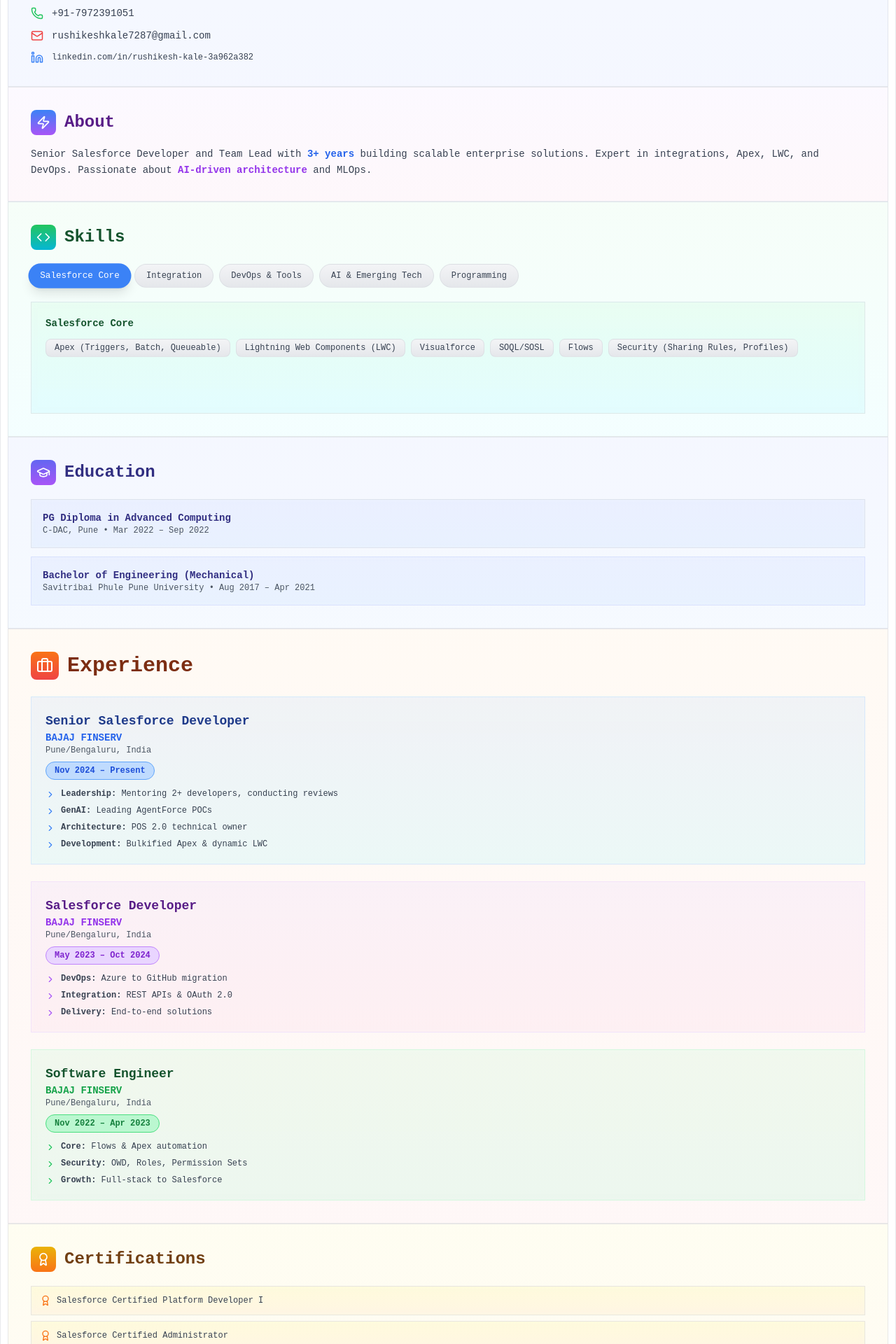
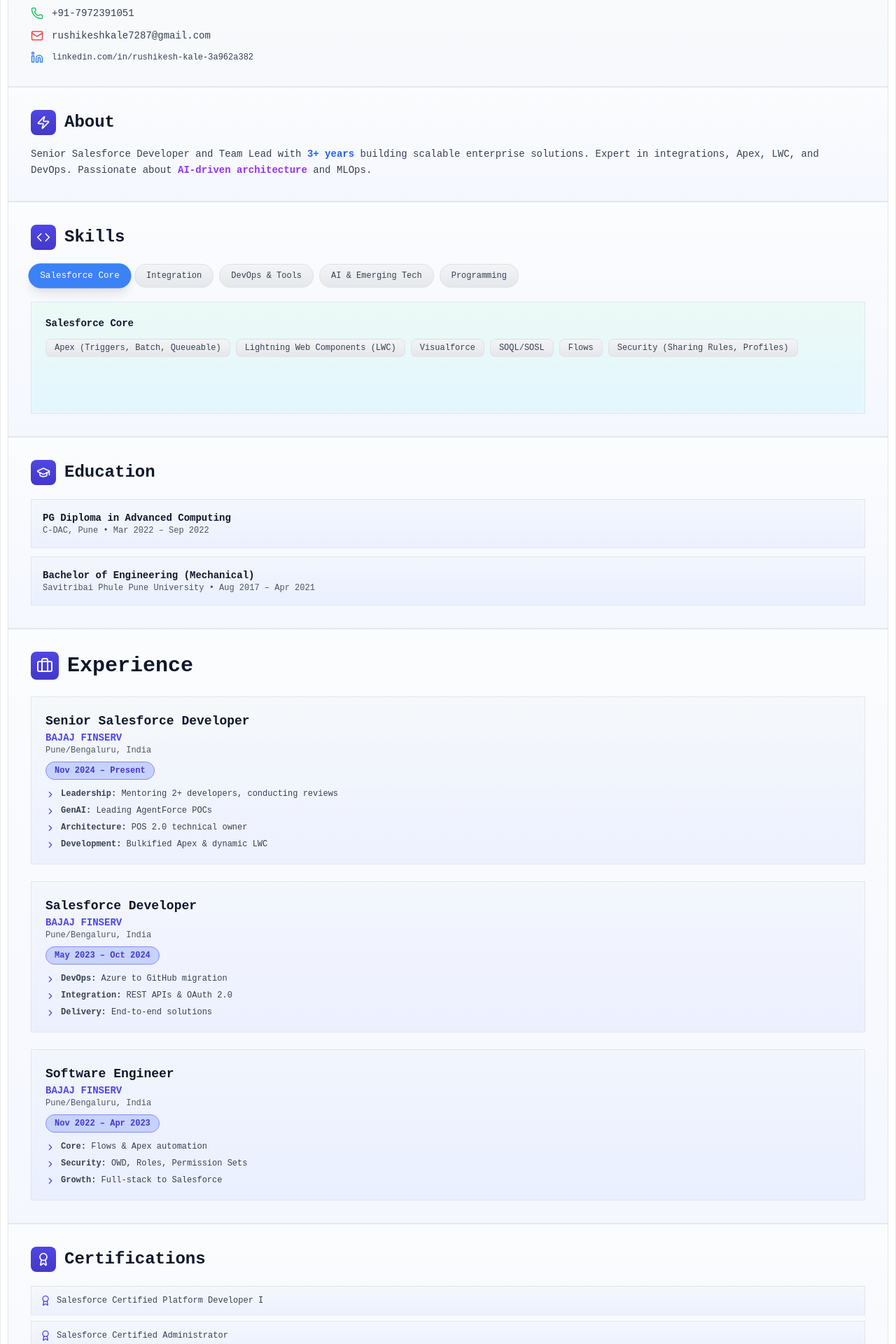
Before and after one commit to Rushi7287/rushikeshPortfolio, a React (Create React App) app: page /#/resume in a window 1280 px wide. Shown: the part 260-2180 px from the top of the page at 70% size. Built offline with nearby package versions, Linux system fonts and the light colour scheme.

Commit message:
changes done

```diff
--- a/src/pages/ResumePage.jsx
+++ b/src/pages/ResumePage.jsx
@@ -82,12 +82,12 @@
       >
         <div className="grid grid-cols-1 lg:grid-cols-2 gap-0">
           <div className="space-y-0">
-            <div className="backdrop-blur-xl p-4 sm:p-6 md:p-8 transition-all duration-300 bg-gradient-to-br from-blue-50/60 to-indigo-50/60 border border-gray-300/50 hover:border-blue-300/70">
+            <div className="backdrop-blur-xl p-4 sm:p-6 md:p-8 transition-all duration-300 bg-gradient-to-br from-slate-50/60 to-slate-100/60 border border-gray-300/50 hover:border-indigo-300/70">
               <div className="mb-6 text-center">
-                <h1 className="text-2xl sm:text-3xl md:text-4xl font-bold mb-1 tracking-tight text-blue-900">
+                <h1 className="text-2xl sm:text-3xl md:text-4xl font-bold mb-1 tracking-tight text-slate-900">
                   RUSHIKESH
                 </h1>
-                <h1 className="text-2xl sm:text-3xl md:text-4xl font-bold mb-3 text-blue-900 via-purple-500 to-pink-500 bg-clip-text">
+                <h1 className="text-2xl sm:text-3xl md:text-4xl font-bold mb-3 text-slate-900 via-indigo-600 to-indigo-700 bg-clip-text">
                   KALE
                 </h1>
                 <p className="text-base sm:text-lg font-light text-purple-700">
@@ -118,12 +118,12 @@
               </div>
             </div>
 
-            <div className="backdrop-blur-xl p-4 sm:p-6 md:p-8 transition-all duration-300 bg-gradient-to-br from-purple-50/60 to-pink-50/60 border border-gray-300/50 hover:border-purple-300/70">
+            <div className="backdrop-blur-xl p-4 sm:p-6 md:p-8 transition-all duration-300 bg-gradient-to-br from-slate-50/60 to-indigo-50/60 border border-gray-300/50 hover:border-indigo-300/70">
               <div className="flex items-center gap-3 mb-4">
-                <div className="p-2 bg-gradient-to-br from-blue-500 to-purple-500 rounded-lg">
+                <div className="p-2 bg-gradient-to-br from-indigo-600 to-indigo-700 rounded-lg">
                   <Zap className="text-white" size={20} />
                 </div>
-                <h2 className="text-xl sm:text-2xl font-bold text-purple-900">
+                <h2 className="text-xl sm:text-2xl font-bold text-slate-900">
                   About
                 </h2>
               </div>
@@ -139,12 +139,12 @@
               </p>
             </div>
 
-            <div className="backdrop-blur-xl p-4 sm:p-6 md:p-8 transition-all duration-300 bg-gradient-to-br from-green-50/60 to-cyan-50/60 border border-gray-300/50 hover:border-green-300/70">
+            <div className="backdrop-blur-xl p-4 sm:p-6 md:p-8 transition-all duration-300 bg-gradient-to-br from-slate-50/60 to-indigo-50/60 border border-gray-300/50 hover:border-indigo-300/70">
               <div className="flex items-center gap-3 mb-5">
-                <div className="p-2 bg-gradient-to-br from-green-500 to-cyan-500 rounded-lg">
+                <div className="p-2 bg-gradient-to-br from-indigo-600 to-indigo-700 rounded-lg">
                   <Code className="text-white" size={20} />
                 </div>
-                <h2 className="text-xl sm:text-2xl font-bold text-green-900">
+                <h2 className="text-xl sm:text-2xl font-bold text-slate-900">
                   Skills
                 </h2>
               </div>
@@ -166,7 +166,7 @@
               </div>
 
               <div className="backdrop-blur-sm p-3 sm:p-5 min-h-40 bg-gradient-to-br from-green-100/40 to-cyan-100/40 border border-gray-300/50">
-                <h3 className="text-xs sm:text-sm font-bold mb-3 text-green-900">
+                <h3 className="text-xs sm:text-sm font-bold mb-3 text-slate-900">
                   {skillCategories[activeSkillCategory].title}
                 </h3>
                 <div className="flex flex-wrap gap-2">
@@ -184,26 +184,26 @@
               </div>
             </div>
 
-            <div className="backdrop-blur-xl p-4 sm:p-6 md:p-8 transition-all duration-300 bg-gradient-to-br from-indigo-50/60 to-blue-50/60 border border-gray-300/50 hover:border-indigo-300/70">
+            <div className="backdrop-blur-xl p-4 sm:p-6 md:p-8 transition-all duration-300 bg-gradient-to-br from-slate-50/60 to-indigo-50/60 border border-gray-300/50 hover:border-indigo-300/70">
               <div className="flex items-center gap-3 mb-5">
-                <div className="p-2 bg-gradient-to-br from-indigo-500 to-purple-500 rounded-lg">
+                <div className="p-2 bg-gradient-to-br from-indigo-600 to-indigo-700 rounded-lg">
                   <GraduationCap className="text-white" size={20} />
                 </div>
-                <h2 className="text-xl sm:text-2xl font-bold text-indigo-900">
+                <h2 className="text-xl sm:text-2xl font-bold text-slate-900">
                   Education
                 </h2>
               </div>
               <div className="space-y-3">
-                <div className="backdrop-blur-sm p-3 sm:p-4 transition-all bg-gradient-to-r from-indigo-100/40 to-blue-100/40 border border-gray-300/50 hover:border-indigo-300/70">
-                  <h3 className="font-bold text-xs sm:text-sm text-indigo-900">
+                  <div className="backdrop-blur-sm p-3 sm:p-4 transition-all bg-gradient-to-r from-slate-100/40 to-indigo-100/40 border border-gray-300/50 hover:border-indigo-300/70">
+                  <h3 className="font-bold text-xs sm:text-sm text-slate-900">
                     PG Diploma in Advanced Computing
                   </h3>
                   <p className="text-xs text-gray-600">
                     C-DAC, Pune • Mar 2022 – Sep 2022
                   </p>
                 </div>
-                <div className="backdrop-blur-sm p-3 sm:p-4 transition-all bg-gradient-to-r from-indigo-100/40 to-blue-100/40 border border-indigo-200/50 hover:border-indigo-300/70">
-                  <h3 className="font-bold text-xs sm:text-sm text-indigo-900">
+                  <div className="backdrop-blur-sm p-3 sm:p-4 transition-all bg-gradient-to-r from-slate-100/40 to-indigo-100/40 border border-gray-300/50 hover:border-indigo-300/70">
+                  <h3 className="font-bold text-xs sm:text-sm text-slate-900">
                     Bachelor of Engineering (Mechanical)
                   </h3>
                   <p className="text-xs text-gray-600">
@@ -215,36 +215,36 @@
           </div>
 
           <div className="space-y-0">
-            <div className="backdrop-blur-xl p-4 sm:p-6 md:p-8 transition-all duration-300 bg-gradient-to-br from-orange-50/60 to-red-50/60 border border-gray-300/50 hover:border-orange-300/70">
+            <div className="backdrop-blur-xl p-4 sm:p-6 md:p-8 transition-all duration-300 bg-gradient-to-br from-slate-50/60 to-indigo-50/60 border border-gray-300/50 hover:border-indigo-300/70">
               <div className="flex items-center gap-3 mb-6">
-                <div className="p-2 bg-gradient-to-br from-orange-500 to-red-500 rounded-lg">
+                <div className="p-2 bg-gradient-to-br from-indigo-600 to-indigo-700 rounded-lg">
                   <Briefcase className="text-white" size={24} />
                 </div>
-                <h2 className="text-xl sm:text-2xl md:text-3xl font-bold text-orange-900">
+                <h2 className="text-xl sm:text-2xl md:text-3xl font-bold text-slate-900">
                   Experience
                 </h2>
               </div>
 
               <div className="space-y-0 md:space-y-6">
-                <div className="backdrop-blur-sm p-4 sm:p-5 transition-all bg-gradient-to-br from-blue-100/40 to-cyan-100/40 border border-blue-200/50 hover:border-blue-300/70">
+                <div className="backdrop-blur-sm p-4 sm:p-5 transition-all bg-gradient-to-br from-slate-100/40 to-indigo-100/40 border border-gray-300/50 hover:border-indigo-300/70">
                   <div className="mb-3">
-                    <h3 className="text-base sm:text-lg font-bold text-blue-900">
+                    <h3 className="text-base sm:text-lg font-bold text-slate-900">
                       Senior Salesforce Developer
                     </h3>
-                    <p className="font-semibold text-sm text-blue-600">
+                    <p className="font-semibold text-sm text-indigo-600">
                       BAJAJ FINSERV
                     </p>
                     <p className="text-xs text-gray-600">
                       Pune/Bengaluru, India
                     </p>
-                    <span className="inline-block mt-2 px-3 py-1 rounded-full text-xs font-semibold bg-blue-200 border border-blue-400 text-blue-700">
+                    <span className="inline-block mt-2 px-3 py-1 rounded-full text-xs font-semibold bg-indigo-200 border border-indigo-400 text-indigo-700">
                       Nov 2024 – Present
                     </span>
                   </div>
                   <ul className="space-y-2 text-xs text-gray-700">
                     <li className="flex gap-2">
                       <ChevronRight
-                        className="text-blue-500 flex-shrink-0 mt-0.5"
+                        className="text-indigo-600 flex-shrink-0 mt-0.5"
                         size={14}
                       />
                       <span>
@@ -254,7 +254,7 @@
                     </li>
                     <li className="flex gap-2">
                       <ChevronRight
-                        className="text-blue-500 flex-shrink-0 mt-0.5"
+                        className="text-indigo-600 flex-shrink-0 mt-0.5"
                         size={14}
                       />
                       <span>
@@ -263,7 +263,7 @@
                     </li>
                     <li className="flex gap-2">
                       <ChevronRight
-                        className="text-blue-500 flex-shrink-0 mt-0.5"
+                        className="text-indigo-600 flex-shrink-0 mt-0.5"
                         size={14}
                       />
                       <span>
@@ -272,7 +272,7 @@
                     </li>
                     <li className="flex gap-2">
                       <ChevronRight
-                        className="text-blue-500 flex-shrink-0 mt-0.5"
+                        className="text-indigo-600 flex-shrink-0 mt-0.5"
                         size={14}
                       />
                       <span>
@@ -283,25 +283,25 @@
                   </ul>
                 </div>
 
-                <div className="backdrop-blur-sm p-4 sm:p-5 transition-all bg-gradient-to-br from-purple-100/40 to-pink-100/40 border border-purple-200/50 hover:border-purple-300/70">
+                <div className="backdrop-blur-sm p-4 sm:p-5 transition-all bg-gradient-to-br from-slate-100/40 to-indigo-100/40 border border-gray-300/50 hover:border-indigo-300/70">
                   <div className="mb-3">
-                    <h3 className="text-base sm:text-lg font-bold text-purple-900">
+                    <h3 className="text-base sm:text-lg font-bold text-slate-900">
                       Salesforce Developer
                     </h3>
-                    <p className="font-semibold text-sm text-purple-600">
+                    <p className="font-semibold text-sm text-indigo-600">
                       BAJAJ FINSERV
                     </p>
                     <p className="text-xs text-gray-600">
                       Pune/Bengaluru, India
                     </p>
-                    <span className="inline-block mt-2 px-3 py-1 rounded-full text-xs font-semibold bg-purple-200 border border-purple-400 text-purple-700">
+                    <span className="inline-block mt-2 px-3 py-1 rounded-full text-xs font-semibold bg-indigo-200 border border-indigo-400 text-indigo-700">
                       May 2023 – Oct 2024
                     </span>
                   </div>
                   <ul className="space-y-2 text-xs text-gray-700">
                     <li className="flex gap-2">
                       <ChevronRight
-                        className="text-purple-500 flex-shrink-0 mt-0.5"
+                        className="text-indigo-600 flex-shrink-0 mt-0.5"
                         size={14}
                       />
                       <span>
@@ -310,7 +310,7 @@
                     </li>
                     <li className="flex gap-2">
                       <ChevronRight
-                        className="text-purple-500 flex-shrink-0 mt-0.5"
+                        className="text-indigo-600 flex-shrink-0 mt-0.5"
                         size={14}
                       />
                       <span>
@@ -319,7 +319,7 @@
                     </li>
                     <li className="flex gap-2">
                       <ChevronRight
-                        className="text-purple-500 flex-shrink-0 mt-0.5"
+                        className="text-indigo-600 flex-shrink-0 mt-0.5"
                         size={14}
                       />
                       <span>
@@ -329,25 +329,25 @@
                   </ul>
                 </div>
 
-                <div className="backdrop-blur-sm p-4 sm:p-5 transition-all bg-gradient-to-br from-green-100/40 to-emerald-100/40 border border-green-200/50 hover:border-green-300/70">
+                <div className="backdrop-blur-sm p-4 sm:p-5 transition-all bg-gradient-to-br from-slate-100/40 to-indigo-100/40 border border-gray-300/50 hover:border-indigo-300/70">
                   <div className="mb-3">
-                    <h3 className="text-base sm:text-lg font-bold text-green-900">
+                    <h3 className="text-base sm:text-lg font-bold text-slate-900">
                       Software Engineer
                     </h3>
-                    <p className="font-semibold text-sm text-green-600">
+                    <p className="font-semibold text-sm text-indigo-600">
                       BAJAJ FINSERV
                     </p>
                     <p className="text-xs text-gray-600">
                       Pune/Bengaluru, India
                     </p>
-                    <span className="inline-block mt-2 px-3 py-1 rounded-full text-xs font-semibold bg-green-200 border border-green-400 text-green-700">
+                    <span className="inline-block mt-2 px-3 py-1 rounded-full text-xs font-semibold bg-indigo-200 border border-indigo-400 text-indigo-700">
                       Nov 2022 – Apr 2023
                     </span>
                   </div>
                   <ul className="space-y-2 text-xs text-gray-700">
                     <li className="flex gap-2">
                       <ChevronRight
-                        className="text-green-500 flex-shrink-0 mt-0.5"
+                        className="text-indigo-600 flex-shrink-0 mt-0.5"
                         size={14}
                       />
                       <span>
@@ -356,7 +356,7 @@
                     </li>
                     <li className="flex gap-2">
                       <ChevronRight
-                        className="text-green-500 flex-shrink-0 mt-0.5"
+                        className="text-indigo-600 flex-shrink-0 mt-0.5"
                         size={14}
                       />
                       <span>
@@ -365,7 +365,7 @@
                     </li>
                     <li className="flex gap-2">
                       <ChevronRight
-                        className="text-green-500 flex-shrink-0 mt-0.5"
+                        className="text-indigo-600 flex-shrink-0 mt-0.5"
                         size={14}
                       />
                       <span>
@@ -377,12 +377,12 @@
               </div>
             </div>
 
-            <div className="backdrop-blur-xl p-4 sm:p-6 md:p-8 transition-all duration-300 bg-gradient-to-br from-yellow-50/60 to-orange-50/60 border border-gray-300/50 hover:border-yellow-300/70">
+            <div className="backdrop-blur-xl p-4 sm:p-6 md:p-8 transition-all duration-300 bg-gradient-to-br from-slate-50/60 to-indigo-50/60 border border-gray-300/50 hover:border-indigo-300/70">
               <div className="flex items-center gap-3 mb-5">
-                <div className="p-2 bg-gradient-to-br from-yellow-500 to-orange-500 rounded-lg">
+                <div className="p-2 bg-gradient-to-br from-indigo-600 to-indigo-700 rounded-lg">
                   <Award className="text-white" size={20} />
                 </div>
-                <h2 className="text-xl sm:text-2xl font-bold text-yellow-900">
+                <h2 className="text-xl sm:text-2xl font-bold text-slate-900">
                   Certifications
                 </h2>
               </div>
@@ -396,10 +396,10 @@
                 ].map((cert, idx) => (
                   <div
                     key={idx}
-                    className="flex items-center gap-2 p-2 sm:p-3 transition-all backdrop-blur-sm bg-gradient-to-r from-yellow-100/40 to-orange-100/40 border border-gray-300/50 hover:border-yellow-300/70"
+                    className="flex items-center gap-2 p-2 sm:p-3 transition-all backdrop-blur-sm bg-gradient-to-r from-slate-100/40 to-indigo-100/40 border border-gray-300/50 hover:border-indigo-300/70"
                   >
                     <Award
-                      className="text-orange-500 flex-shrink-0"
+                      className="text-indigo-600 flex-shrink-0"
                       size={16}
                     />
                     <span className="text-xs font-medium text-gray-700">
```
